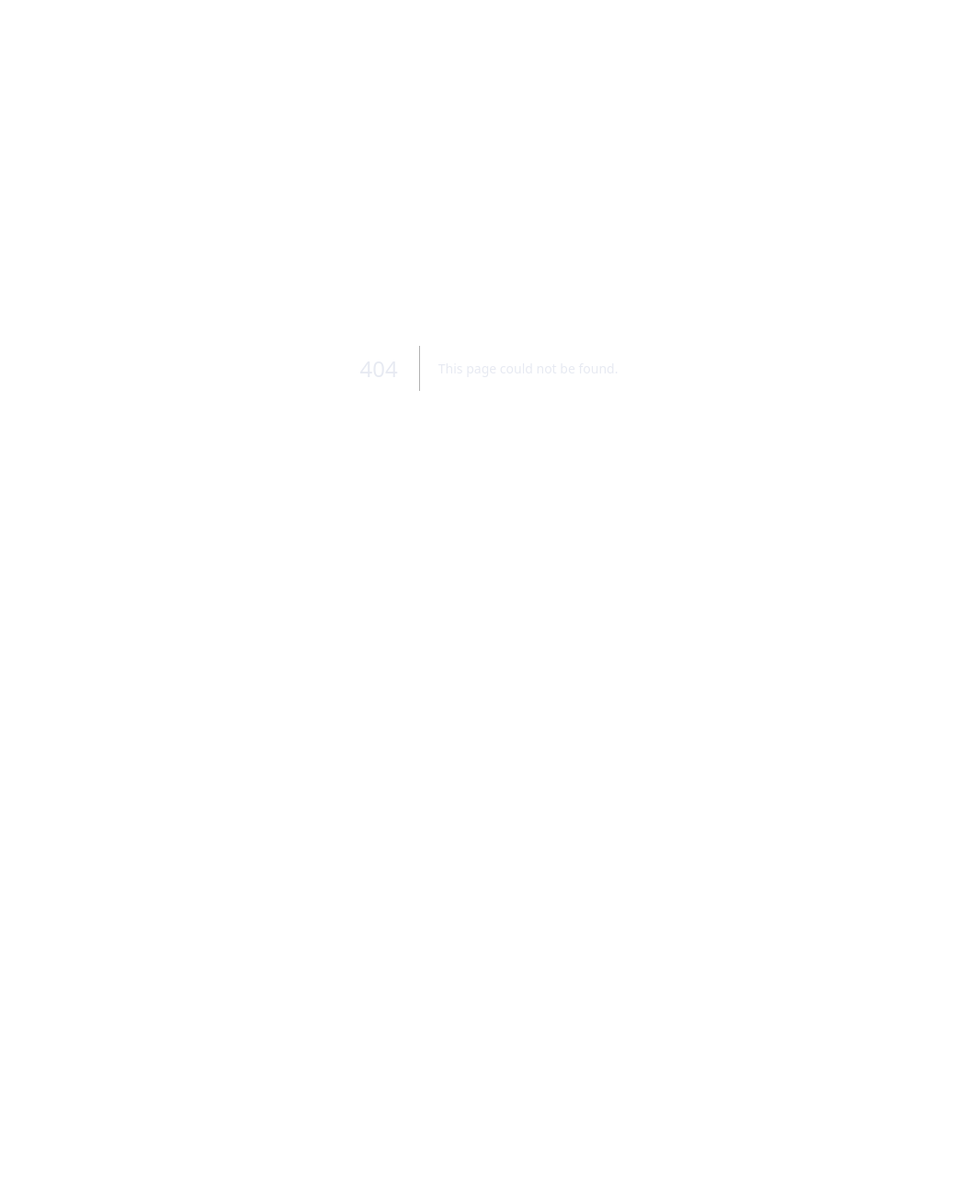
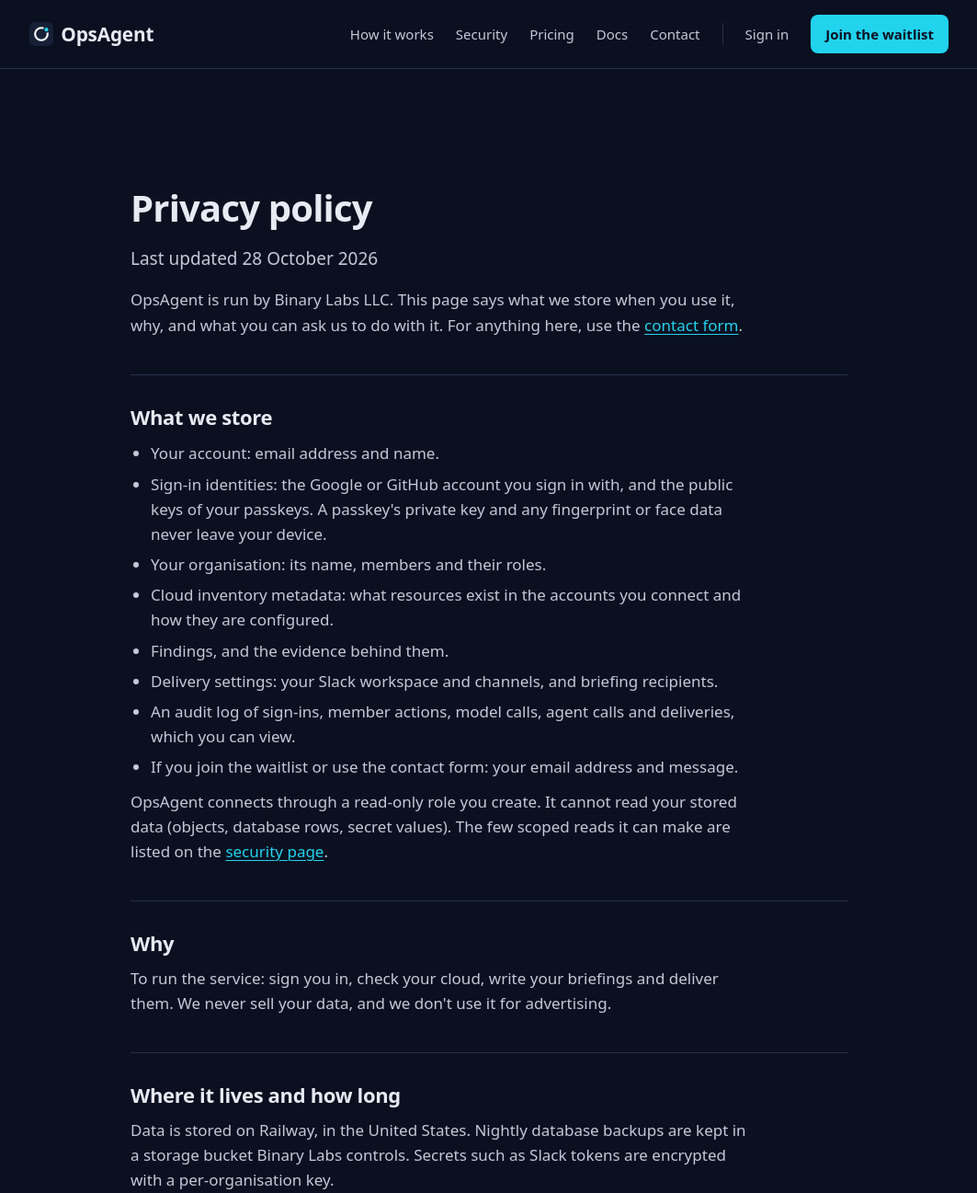
Before and after one commit to OpsAgentDev/opsagent-web, a Next.js app: page /privacy in a window 1280 px wide. Before the commit this address had no page. Shown: the top 1297 px of the page at 92% size, without its empty margins (108-1171 px from the left). Before the commit the page ends 800 px from the top, so only its background shows below. Built offline with nearby package versions, Linux system fonts and the light colour scheme.

Commit message:
feat(marketing): privacy and terms pages, linked in the footer

```diff
--- a/app/(marketing)/marketing.css
+++ b/app/(marketing)/marketing.css
@@ -293,3 +293,7 @@
 .mkt .contact button[aria-disabled="true"] { opacity: 0.6; cursor: progress; }
 .mkt .contact .contact-hp { position: absolute; left: -9999px; width: 1px; height: 1px; }
 .mkt a.brand { color: var(--ink); text-decoration: none; }
+
+/* Privacy, Terms */
+.mkt .legal-list { margin-top: 12px; padding-left: 1.3em; list-style: disc; max-width: 40em; color: var(--body); }
+.mkt .legal-list li + li { margin-top: 6px; }
--- /dev/null
+++ b/app/(marketing)/privacy/page.tsx
@@ -0,0 +1,87 @@
+import type { Metadata } from "next";
+import Link from "next/link";
+
+export const metadata: Metadata = {
+  title: "Privacy policy · OpsAgent",
+  description: "What OpsAgent stores, where it lives, who processes it, and how to have it deleted.",
+};
+
+export default function Privacy() {
+  return (
+    <main className="page">
+      <h1>Privacy policy</h1>
+      <p className="lead">Last updated 28 October 2026</p>
+      <p>
+        OpsAgent is run by Binary Labs LLC. This page says what we store when you use it, why, and what you can ask
+        us to do with it. For anything here, use the <Link href="/contact">contact form</Link>.
+      </p>
+      <section>
+        <h2>What we store</h2>
+        <ul className="legal-list">
+          <li>Your account: email address and name.</li>
+          <li>Sign-in identities: the Google or GitHub account you sign in with, and the public keys of your passkeys. A passkey&apos;s private key and any fingerprint or face data never leave your device.</li>
+          <li>Your organisation: its name, members and their roles.</li>
+          <li>Cloud inventory metadata: what resources exist in the accounts you connect and how they are configured.</li>
+          <li>Findings, and the evidence behind them.</li>
+          <li>Delivery settings: your Slack workspace and channels, and briefing recipients.</li>
+          <li>An audit log of sign-ins, member actions, model calls, agent calls and deliveries, which you can view.</li>
+          <li>If you join the waitlist or use the contact form: your email address and message.</li>
+        </ul>
+        <p>
+          OpsAgent connects through a read-only role you create. It cannot read your stored data (objects, database
+          rows, secret values). The few scoped reads it can make are listed on the <Link href="/security">security page</Link>.
+        </p>
+      </section>
+      <section>
+        <h2>Why</h2>
+        <p>
+          To run the service: sign you in, check your cloud, write your briefings and deliver them. We never sell your
+          data, and we don&apos;t use it for advertising.
+        </p>
+      </section>
+      <section>
+        <h2>Where it lives and how long</h2>
+        <p>
+          Data is stored on Railway, in the United States. Nightly database backups are kept in a storage bucket
+          Binary Labs controls. Secrets such as Slack tokens are encrypted with a per-organisation key.
+        </p>
+        <p>
+          Evidence excerpts are stripped of secret-shaped strings and common personal data before they are stored.
+          Evidence and inventory snapshots expire after 90 days. Findings are kept while your organisation exists.
+        </p>
+      </section>
+      <section>
+        <h2>Who else processes it</h2>
+        <ul className="legal-list">
+          <li>Railway: hosting and the database.</li>
+          <li>Resend: sending sign-in and briefing email.</li>
+          <li>Slack: delivering briefings, when you connect it.</li>
+          <li>Google and GitHub: signing you in, when you choose them.</li>
+          <li>
+            The AI provider you choose: you bring your own key, and OpsAgent sends that provider the context it needs
+            to answer, under your account with them.
+          </li>
+        </ul>
+      </section>
+      <section>
+        <h2>Cookies</h2>
+        <p>
+          One first-party cookie keeps you signed in. There are no advertising or tracking cookies. Your browser also
+          remembers, in its local storage, if you dismissed the passkey suggestion.
+        </p>
+      </section>
+      <section>
+        <h2>Your choices</h2>
+        <p>
+          Ask through the <Link href="/contact">contact form</Link> and we will delete your account and your
+          organisation&apos;s data within 30 days. Disconnecting a cloud account stops OpsAgent using its role at once.
+        </p>
+        <p>If an incident on our side affects your data, we tell you within 72 hours of confirming it.</p>
+      </section>
+      <section>
+        <h2>Changes</h2>
+        <p>When this policy changes we update this page and the date at the top.</p>
+      </section>
+    </main>
+  );
+}
--- a/components/marketing/SiteFooter.tsx
+++ b/components/marketing/SiteFooter.tsx
@@ -6,7 +6,7 @@
     <footer className="site-footer">
       <p>OpsAgent is a product of Binary Labs LLC.</p>
       <nav aria-label="Footer" className="site-footer-links">
-        {NAV.map((l) => (
+        {[...NAV, { href: "/privacy", label: "Privacy" }, { href: "/terms", label: "Terms" }].map((l) => (
           <Link key={l.href} href={l.href}>{l.label}</Link>
         ))}
       </nav>
```
Also changed, not shown: app/(marketing)/terms/page.tsx (added, +83 -0 lines), 1 other file (tests, documents, lock files or other folders).
